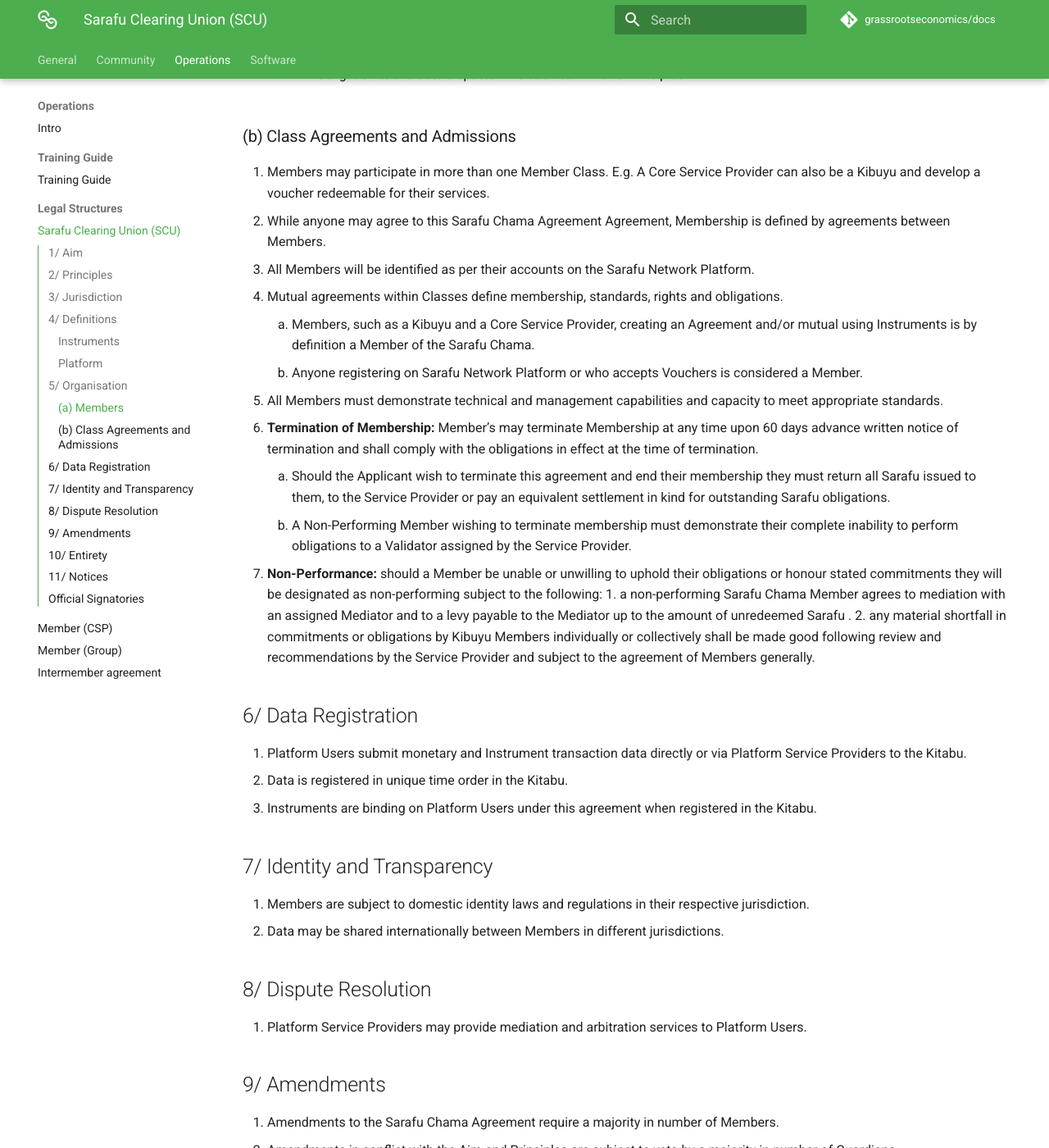
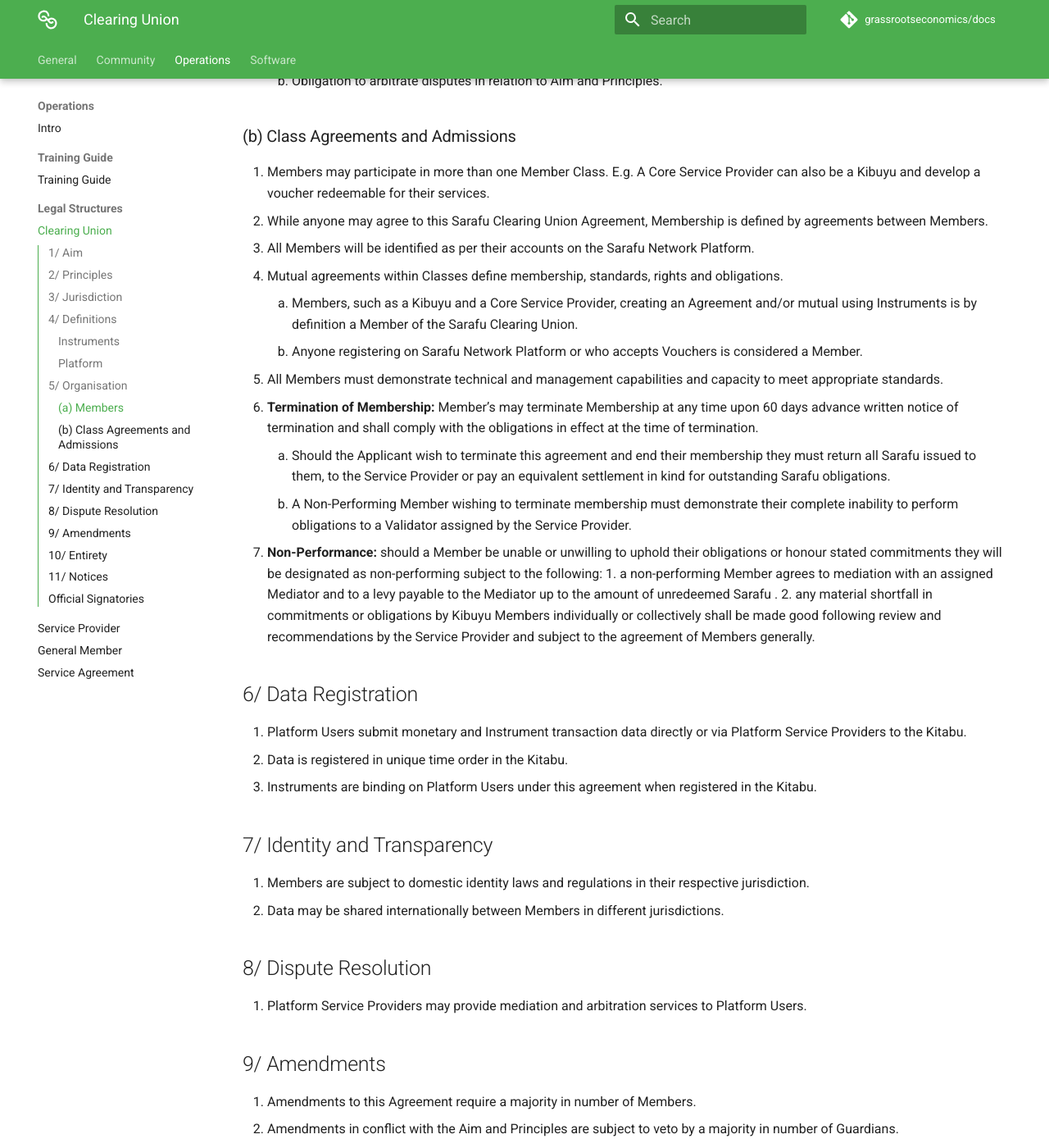
Before and after one commit to grassrootseconomics/docs.grassecon.org, an MkDocs documentation site: the page built from docs/sarafu_clearing_union.md, in a window 1280 px wide and 1400 px high, scrolled down 4283 px. Shown: the whole window at 82% size. Built offline with MkDocs 1.6.1 and Material for MkDocs 9.7.7, drawn with Linux system fonts in a browser that asks for light colours; comment, search, counter and statistics services are not loaded; some of the changed text lies outside the part shown.

Commit message:
added FAQ

```diff
--- a/docs/sarafu_clearing_union.md
+++ b/docs/sarafu_clearing_union.md
@@ -105,8 +105,6 @@
 
 There are three Member Classes with the following rights and obligations:
 
-
-
 1. **Kibuyu _(plural Vibuyu)_: **A **Kibuyu** is a Sarafu Chama Member or an association of Sarafu Chama Members with a common purpose.
     1. Right to issue, accept, assign, and redeem Vouchers
     2. Right to register Swaps and enter into production, surplus, asset and data use sharing Swap Agreements
@@ -133,27 +131,24 @@
                 9. Obligation to arbitrate disputes in relation to issuance, assignment and return of Vouchers.
                 10. Right to assign a validator to assess Sarafu redemption commitments and Applications and shall be given access to audit commitments and shall verify the Member’s capacity to sustainably redeem their issued Sarafu for one year's worth of specified goods or services.
                 11. Right to assign arbitrators for the mediation of disputes.
-    10. **Guardians**
-        2. Rights of final veto on behalf of Members generally in respect of amendments to this agreement incompatible with the Aim and Principles.
-        3. Obligation to arbitrate disputes in relation to Aim and Principles.
-
+3. **Guardians**
+    1. Rights of final veto on behalf of Members generally in respect of amendments to this agreement incompatible with the Aim and Principles.
+    2. Obligation to arbitrate disputes in relation to Aim and Principles.
 
 ### (b) Class Agreements and Admissions
 
-
-
 1. Members may participate in more than one Member Class. E.g. A Core Service Provider can also be a Kibuyu and develop a voucher redeemable for their services.
-2. While anyone may agree to this Sarafu Chama Agreement Agreement, Membership is defined by agreements between Members.
+2. While anyone may agree to this Sarafu Clearing Union Agreement, Membership is defined by agreements between Members.
 3. All Members will be identified as per their accounts on the Sarafu Network Platform.
 4. Mutual agreements within Classes define membership, standards, rights and obligations.
-    1. Members, such as a Kibuyu and a Core Service Provider, creating an Agreement and/or mutual using Instruments is by definition a Member of the Sarafu Chama.
+    1. Members, such as a Kibuyu and a Core Service Provider, creating an Agreement and/or mutual using Instruments is by definition a Member of the Sarafu Clearing Union.
     2. Anyone registering on Sarafu Network Platform or who accepts Vouchers is considered a Member.
 5. All Members must demonstrate technical and management capabilities and capacity to meet appropriate standards.
 6. **Termination of Membership:** Member’s may terminate Membership at any time upon 60 days advance written notice of termination and shall comply with the obligations in effect at the time of termination.
     3. Should the Applicant wish to terminate this agreement and end their membership they must return all Sarafu issued to them, to the Service Provider or pay an equivalent settlement in kind for outstanding Sarafu obligations.
     4. A Non-Performing Member wishing to terminate membership must demonstrate their complete inability to perform obligations to a Validator assigned by the Service Provider.
 7. **Non-Performance:** should a Member be unable or unwilling to uphold their obligations or honour stated commitments they will be designated as non-performing subject to the following:
-        1. a non-performing Sarafu Chama Member agrees to mediation with an assigned Mediator and to a levy payable to the Mediator up to the amount of unredeemed Sarafu .
+        1. a non-performing Member agrees to mediation with an assigned Mediator and to a levy payable to the Mediator up to the amount of unredeemed Sarafu .
         2. any material shortfall in commitments or obligations by Kibuyu Members individually or collectively shall be made good following review and recommendations by the Service Provider and subject to the agreement of Members generally.
 
 
@@ -188,13 +183,13 @@
 
 
 
-1. Amendments to the Sarafu Chama Agreement require a majority in number of Members.
+1. Amendments to this Agreement require a majority in number of Members.
 2. Amendments in conflict with the Aim and Principles are subject to veto by a majority in number of Guardians.
 
 
 ## 10/ Entirety
 
-This agreement represents consent to the entirety of a mutual agreement between Sarafu Chama Agreement to the expressed common purpose and no other.
+This agreement represents consent to the entirety of a mutual agreement between Members to the expressed common purpose and no other.
 
 
 ## 11/ Notices
@@ -203,95 +198,32 @@
 
 Grassroots Economics Foundation +254757628885 PO Box, 1659-80108  Kilifi Kenya [info@grassecon.org](mailto:info@grassecon.org)
 
-**In WITNESS WHEREOF**, the duly authorized Guardians of the Sarafu Chama Agreement sign this agreement on the dates indicated below, and agree to abide by the terms of this agreement.
+**In WITNESS WHEREOF**, the duly authorized Guardians of the Sarafu Clearing Union sign this agreement on the dates indicated below, and agree to abide by the terms of this agreement.
 
 
 ## Official Signatories
 
-
 <table>
   <tr>
-   <td><strong>Position </strong>
-   </td>
    <td><strong>Full Name</strong>
    </td>
-   <td><strong>Phone </strong>
-   </td>
-   <td><strong>National ID</strong>
-   </td>
    <td><strong>Date</strong>
-   </td>
-   <td><strong>Signature</strong>
-   </td>
-  </tr>
-  <tr>
-   <td>Guardian
-   </td>
-   <td>
-   </td>
-   <td>
-   </td>
-   <td>
-   </td>
-   <td>
-   </td>
-   <td>
-   </td>
-  </tr>
-  <tr>
-   <td>Guardian
-   </td>
-   <td>
-   </td>
-   <td>
-   </td>
-   <td>
-   </td>
-   <td>
-   </td>
-   <td>
-   </td>
-  </tr>
-  <tr>
-   <td>Guardian
-   </td>
-   <td>
-   </td>
-   <td>
-   </td>
-   <td>
-   </td>
-   <td>
-   </td>
-   <td>
    </td>
   </tr>
   <tr>
    <td>
+   William O. Ruddick
    </td>
    <td>
-   </td>
-   <td>
-   </td>
-   <td>
-   </td>
-   <td>
-   </td>
-   <td>
+   December 12 2021
    </td>
   </tr>
   <tr>
    <td>
+   Shaila Agha
    </td>
    <td>
-   </td>
-   <td>
-   </td>
-   <td>
-   </td>
-   <td>
-   </td>
-   <td>
+   December 12 2021
    </td>
   </tr>
 </table>
--- a/mkdocs.yml
+++ b/mkdocs.yml
@@ -3,6 +3,7 @@
 nav:
   - General:
       - Karibu: index.md
+      - FAQ: faq.md
       - Glossary: glossary.md
       - Roadmap: roadmap.md
   - Community:
@@ -14,10 +15,10 @@
       - Training Guide:
           - Training Guide: training.md
       - Legal Structures:
-          - Sarafu Clearing Union (SCU): sarafu_clearing_union.md
-          - Member (CSP): scu_member_csp.md
-          - Member (Group): scu_member_group.md
-          - Intermember agreement: scu_intermember.md
+          - Clearing Union: sarafu_clearing_union.md
+          - Service Provider: scu_member_csp.md
+          - General Member: scu_member_group.md
+          - Service Agreement: scu_intermember.md
   - Software:
       - CIC Stack: cic_stack.md
       - Design Principles: principles.md
```
Also changed, not shown: docs/faq.md (added, +181 -0 lines), docs/ops.md (+1 -1 lines).
